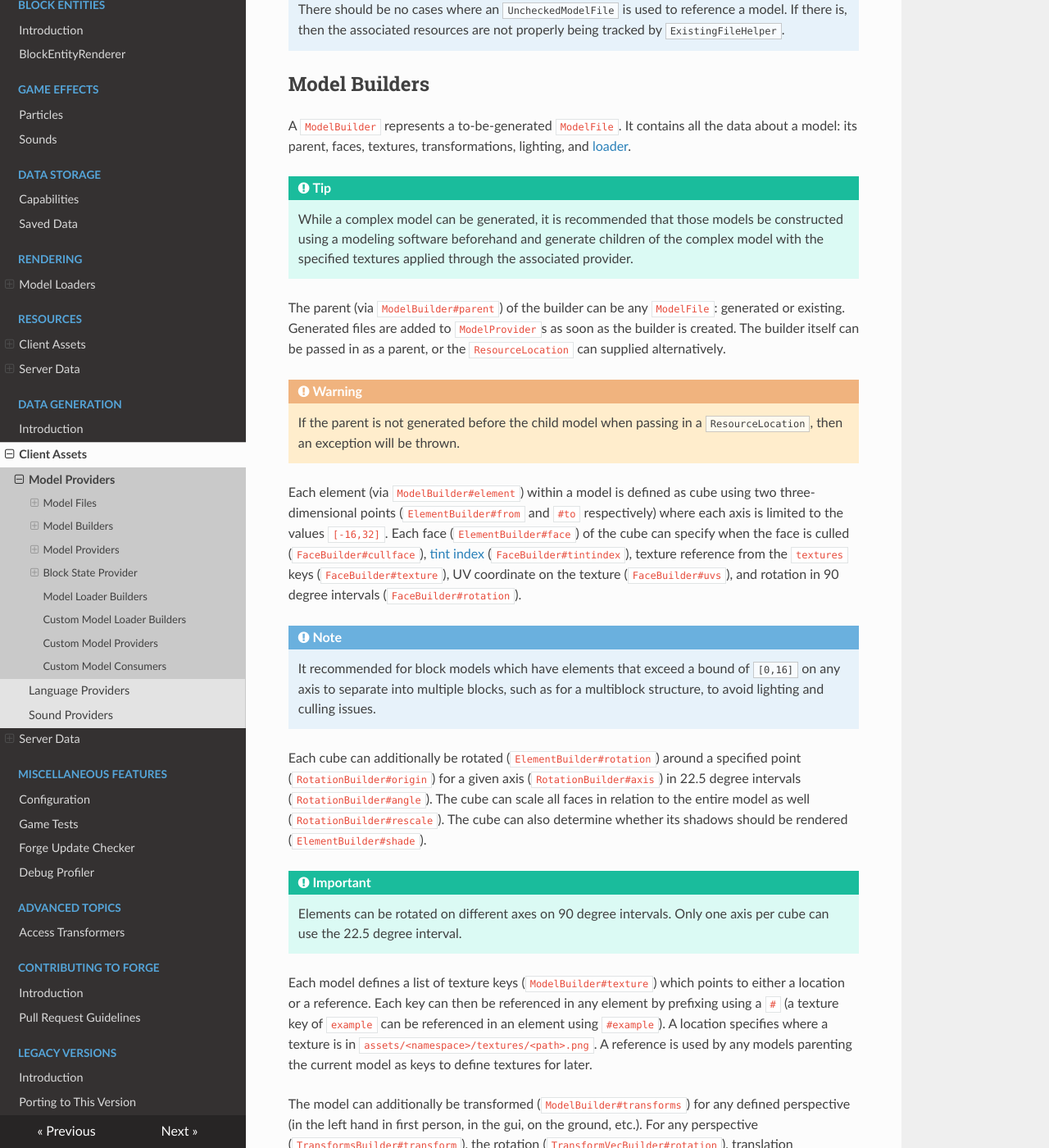
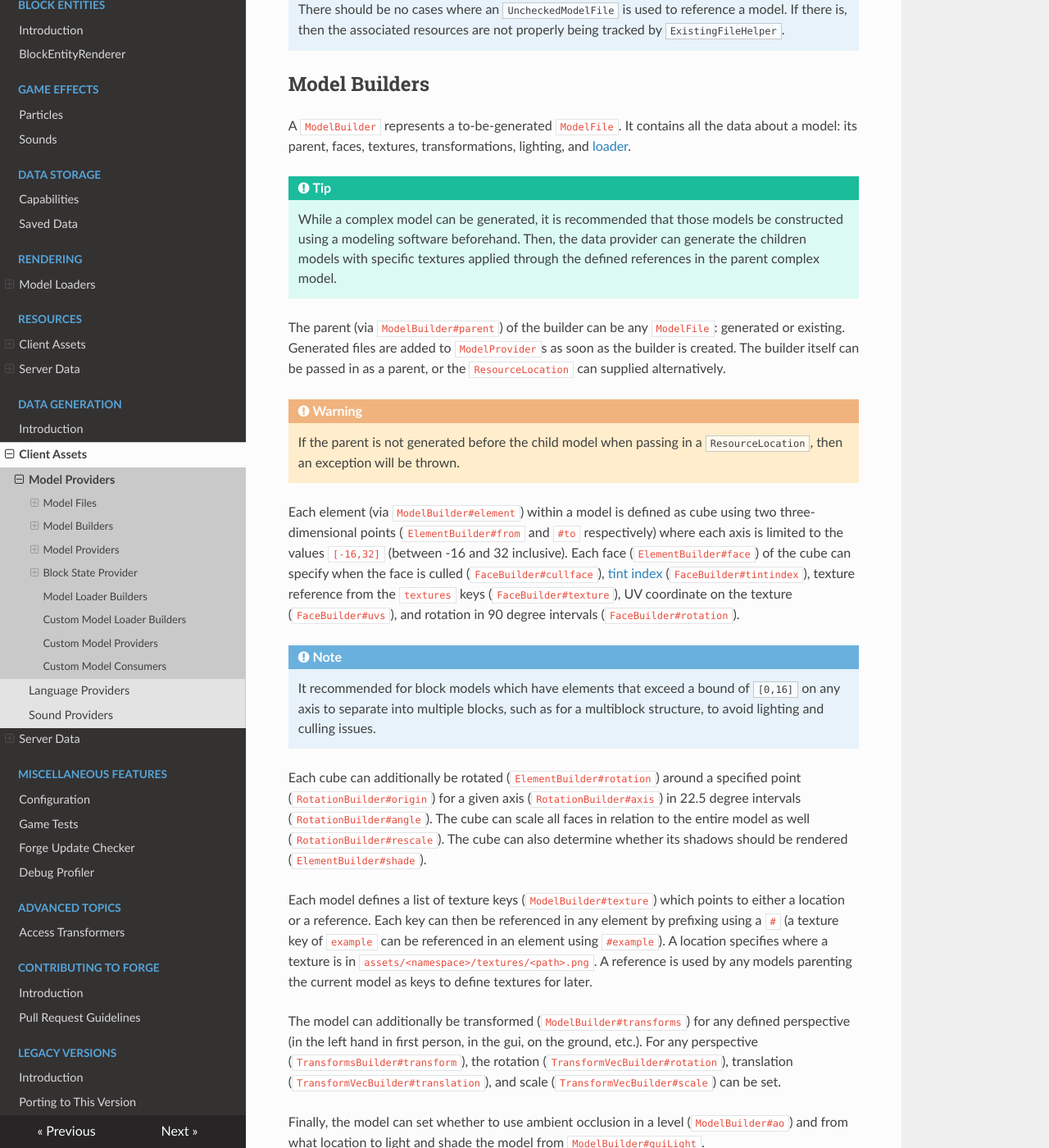
Before and after one commit to MinecraftForge/Documentation, an MkDocs documentation site: the page built from docs/datagen/client/modelproviders.md, in a window 1280 px wide and 1400 px high, scrolled down 726 px. Shown: the whole window at 82% size. Built offline with MkDocs 1.6.1, drawn with Linux system fonts in a browser that asks for light colours; nearby versions of some CDN libraries; some of the changed text lies outside the part shown.

Commit message:
More fixes!

````diff
--- a/docs/datagen/client/modelproviders.md
+++ b/docs/datagen/client/modelproviders.md
@@ -25,22 +25,19 @@ Model Builders
 A `ModelBuilder` represents a to-be-generated `ModelFile`. It contains all the data about a model: its parent, faces, textures, transformations, lighting, and [loader].
 
 !!! tip
-    While a complex model can be generated, it is recommended that those models be constructed using a modeling software beforehand and generate children of the complex model with the specified textures applied through the associated provider.
+    While a complex model can be generated, it is recommended that those models be constructed using a modeling software beforehand. Then, the data provider can generate the children models with specific textures applied through the defined references in the parent complex model.
 
 The parent (via `ModelBuilder#parent`) of the builder can be any `ModelFile`: generated or existing. Generated files are added to `ModelProvider`s as soon as the builder is created. The builder itself can be passed in as a parent, or the `ResourceLocation` can supplied alternatively.
 
 !!! warning
     If the parent is not generated before the child model when passing in a `ResourceLocation`, then an exception will be thrown.
 
-Each element (via `ModelBuilder#element`) within a model is defined as cube using two three-dimensional points (`ElementBuilder#from` and `#to` respectively) where each axis is limited to the values `[-16,32]`. Each face (`ElementBuilder#face`) of the cube can specify when the face is culled (`FaceBuilder#cullface`), [tint index][color] (`FaceBuilder#tintindex`), texture reference from the `textures` keys (`FaceBuilder#texture`), UV coordinate on the texture (`FaceBuilder#uvs`), and rotation in 90 degree intervals (`FaceBuilder#rotation`).
+Each element (via `ModelBuilder#element`) within a model is defined as cube using two three-dimensional points (`ElementBuilder#from` and `#to` respectively) where each axis is limited to the values `[-16,32]` (between -16 and 32 inclusive). Each face (`ElementBuilder#face`) of the cube can specify when the face is culled (`FaceBuilder#cullface`), [tint index][color] (`FaceBuilder#tintindex`), texture reference from the `textures` keys (`FaceBuilder#texture`), UV coordinate on the texture (`FaceBuilder#uvs`), and rotation in 90 degree intervals (`FaceBuilder#rotation`).
 
 !!! note
     It recommended for block models which have elements that exceed a bound of `[0,16]` on any axis to separate into multiple blocks, such as for a multiblock structure, to avoid lighting and culling issues.
 
 Each cube can additionally be rotated (`ElementBuilder#rotation`) around a specified point (`RotationBuilder#origin`) for a given axis (`RotationBuilder#axis`) in 22.5 degree intervals (`RotationBuilder#angle`). The cube can scale all faces in relation to the entire model as well (`RotationBuilder#rescale`). The cube can also determine whether its shadows should be rendered (`ElementBuilder#shade`).
-
-!!! important
-    Elements can be rotated on different axes on 90 degree intervals. Only one axis per cube can use the 22.5 degree interval.
 
 Each model defines a list of texture keys (`ModelBuilder#texture`) which points to either a location or a reference. Each key can then be referenced in any element by prefixing using a `#` (a texture key of `example` can be referenced in an element using `#example`). A location specifies where a texture is in `assets/<namespace>/textures/<path>.png`. A reference is used by any models parenting the current model as keys to define textures for later.
 
@@ -114,7 +114,7 @@ Method            | Description
 `blockTexture`    | References a texture within `textures/block` which has the same name as the block.
 `simpleBlockItem` | Creates an item model for a block given the associated model file.
 
-A block state JSON is made up of variants or conditions. Each variant or condition references a `ConfiguredModelList`: a list of `ConfiguredModel`s. Each configured model contains the model file (via `ConfiguredModel$Builder#modelFile`), the x and y rotation in 90 degree intervals (via `#rotationX` and `rotationY` respectively), whether the texture can rotate when the model is rotated by the block state JSON (via `#uvLock`), and the weight of the model appearing compared to other models in the list (via `#weight`).
+A block state JSON is made up of variants or conditions. Each variant or condition references a `ConfiguredModelList`: a list of `ConfiguredModel`s. Each configured model contains the model file (via `ConfiguredModel$Builder#modelFile`), the X and Y rotation in 90 degree intervals (via `#rotationX` and `rotationY` respectively), whether the texture can rotate when the model is rotated by the block state JSON (via `#uvLock`), and the weight of the model appearing compared to other models in the list (via `#weight`).
 
 The builder (`ConfiguredModel#builder`) can also create an array of `ConfiguredModel`s by creating the next model using `#nextModel` and repeating the settings until `#build` is called.
 
@@ -170,8 +170,8 @@ this.getVariantBuilder(EXAMPLE_BLOCK_3) // Get variant builder
     ConfiguredModel.builder() // Creates configured model builder
       .modelFile(modelFile) // Can show 'modelFile'
       .rotationY((int) state.getValue(HORIZONTAL_FACING).toYRot()) // Rotates 'modelFile' on the Y axis depending on the property
-      .build() // Creates the array of configured models
-  , WATERLOGGED); // Ignores WATERLOGGED property
+      .build(), // Creates the array of configured models
+  WATERLOGGED); // Ignores WATERLOGGED property
 ```
 
 ### `MultiPartBlockStateBuilder`
````
Also changed, not shown: other parts of docs/datagen/client/modelproviders.md (+7 -4 lines).
